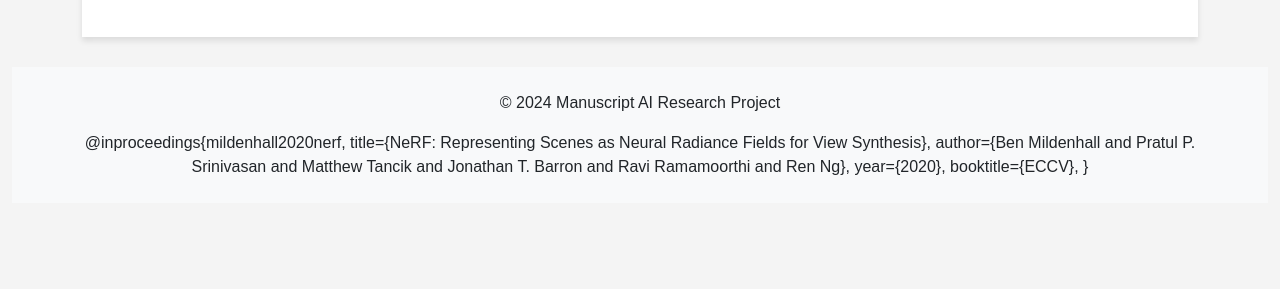
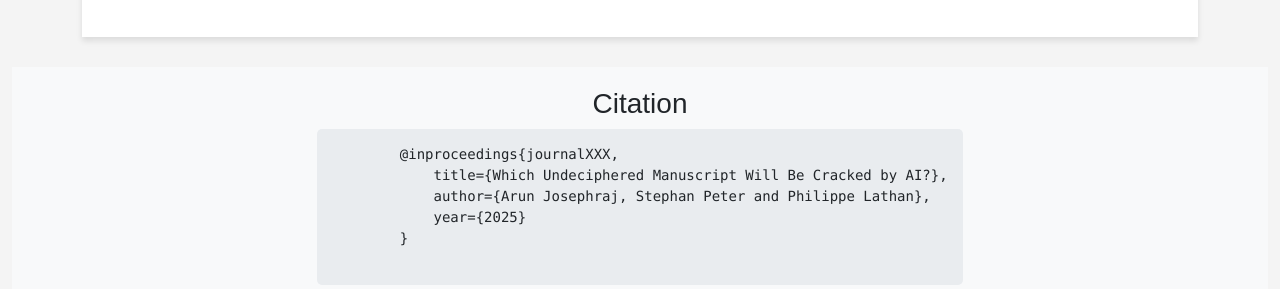
Before and after one commit to ArunJoseph19/Nathal-Research, a plain HTML site: page index.html in a window 1280 px wide. Shown: the part 2043-2332 px from the top of the page. Before the commit the page ends 2246 px from the top, so only its background shows below. Drawn offline with nearby package versions, Linux system fonts and the light colour scheme.

Commit message:
Images for Website

```diff
--- a/index.html
+++ b/index.html
@@ -44,10 +44,10 @@
             <div class="author-info">
                 <p class="mb-1">
                     <strong>Authors:</strong>
-                    Research Team on Manuscript Analysis
+                    Arun Josephraj and Stephan Peter
                 </p>
                 <p class="text-muted">
-                    <strong>AI and Historical Linguistics Research Group</strong>
+                    <strong>EAH Jena</strong>
                 </p>
                 <div class="paper-links mt-3">
                     <a href="#" target="_blank">
@@ -68,7 +68,7 @@
             <section class="research-section">
                 <div class="row">
                     <div class="col-12">
-                        <h2 class="section-header">Research Background</h2>
+                        <h2 class="section-header">Dataset</h2>
                     </div>
                 </div>
                 <div class="row">
@@ -167,19 +167,17 @@
             </section>
         </div>
 
-        <footer class="text-center py-4 bg-light">
-        <div class="container">
-            <p>&copy; 2024 Manuscript AI Research Project</p>
-            <div class="citation mt-3">
-@inproceedings{mildenhall2020nerf,
-    title={NeRF: Representing Scenes as Neural Radiance Fields for View Synthesis},
-    author={Ben Mildenhall and Pratul P. Srinivasan and Matthew Tancik and Jonathan T. Barron and Ravi Ramamoorthi and Ren Ng},
-    year={2020},
-    booktitle={ECCV},
-}
-            </div>
-        </div>
-    </footer>
+        <footer style="background-color: #f8f9fa; padding: 20px; text-align: center;">
+            <h3>Citation</h3>
+            <pre style="background-color: #e9ecef; padding: 15px; border-radius: 5px; text-align: left; display: inline-block;">
+        @inproceedings{journalXXX,
+            title={Which Undeciphered Manuscript Will Be Cracked by AI?},
+            author={Arun Josephraj, Stephan Peter and Philippe Lathan},
+            year={2025}
+        }
+            </pre>
+        </footer>
+
     </div>
 
     <!-- Bootstrap JS and Popper.js -->
```
Also changed, not shown: Clusters/Cluster 1.png (added), Clusters/Cluster 2.png (added), Clusters/Cluster 3.png (added), Clusters/Cluster 4.png (added), Clusters/Cluster 5.png (added), Correspondence Plots/page_1_box_11_correspondence.png (added), Correspondence Plots/page_1_box_37_correspondence.png (added), Correspondence Plots/page_1_box_44_correspondence.png (added), Correspondence Plots/page_1_box_4_correspondence.png (added), Correspondence Plots/page_1_box_7_correspondence.png (added), Excerpts/Excerpt (1).jpeg (added), Excerpts/Excerpt (2).jpeg (added), Excerpts/Excerpt (3).jpeg (added), Excerpts/Excerpt (4).jpeg (added), 1 more files.
